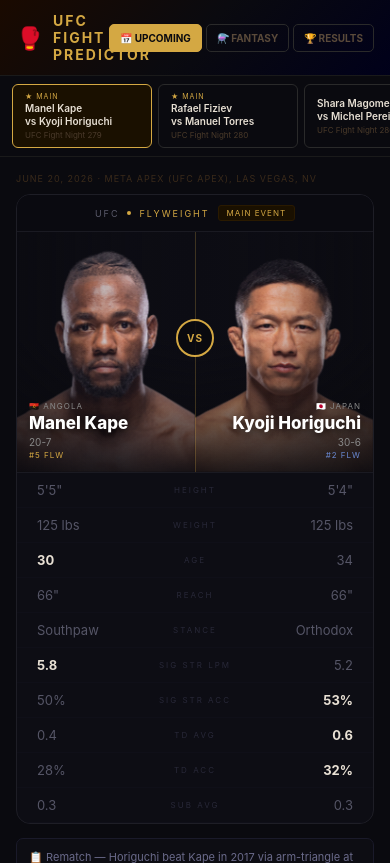
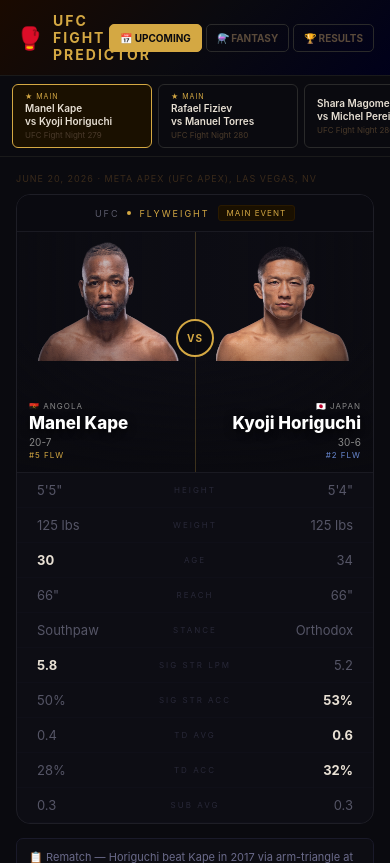
Before and after one commit to paifuu/ufc-fight-predictor, a React (Vite) app: page / in a window 390 px wide. Built offline with nearby package versions, Linux system fonts and the light colour scheme.

Commit message:
Responsive fighter photos: contain on mobile, cover on desktop

```diff
--- a/src/App.jsx
+++ b/src/App.jsx
@@ -1525,7 +1525,15 @@ const WIKI_TITLES = {
 function UFCMatchupCard({ f1, f2, fightMeta }) {
   // Each entry: { primary: url, fallback: url|null }
   const [imgs, setImgs] = useState([null, null]);
+  const [isDesktop, setIsDesktop] = useState(() => window.innerWidth >= 768);
   const GOLD = "#d4a843", BLUE = "#6a8ad4";
+
+  useEffect(() => {
+    const mq = window.matchMedia("(min-width: 768px)");
+    const handler = e => setIsDesktop(e.matches);
+    mq.addEventListener("change", handler);
+    return () => mq.removeEventListener("change", handler);
+  }, []);
 
   useEffect(() => {
     let cancelled = false;
@@ -1628,7 +1636,7 @@ function UFCMatchupCard({ f1, f2, fightMeta }) {
         <div style={{width:"50%",position:"relative",overflow:"hidden",background:"#0d0d14"}}>
           {imgs[0]?.primary
             ? <img src={imgs[0].primary} alt={f1.name}
-                style={{position:"absolute",inset:0,width:"100%",height:"100%",objectFit:"cover",objectPosition:"center 30%",mixBlendMode:"screen"}}
+                style={{position:"absolute",inset:0,width:"100%",height:"100%",objectFit:isDesktop?"cover":"contain",objectPosition:isDesktop?"center 30%":"top center",mixBlendMode:"screen"}}
                 onError={e=>{ e.target.style.display='none'; }}/>
             : <div style={{position:"absolute",inset:0,display:"flex",alignItems:"flex-end",justifyContent:"center",paddingBottom:8}}>
                 <Silhouette color={GOLD}/>
@@ -1654,7 +1662,7 @@ function UFCMatchupCard({ f1, f2, fightMeta }) {
         <div style={{width:"50%",position:"relative",overflow:"hidden",background:"#0d0d14"}}>
           {imgs[1]?.primary
             ? <img src={imgs[1].primary} alt={f2.name}
-                style={{position:"absolute",inset:0,width:"100%",height:"100%",objectFit:"cover",objectPosition:"center 30%",mixBlendMode:"screen"}}
+                style={{position:"absolute",inset:0,width:"100%",height:"100%",objectFit:isDesktop?"cover":"contain",objectPosition:isDesktop?"center 30%":"top center",mixBlendMode:"screen"}}
                 onError={e=>{ e.target.style.display='none'; }}/>
             : <div style={{position:"absolute",inset:0,display:"flex",alignItems:"flex-end",justifyContent:"center",paddingBottom:8}}>
                 <Silhouette color={BLUE}/>
```
